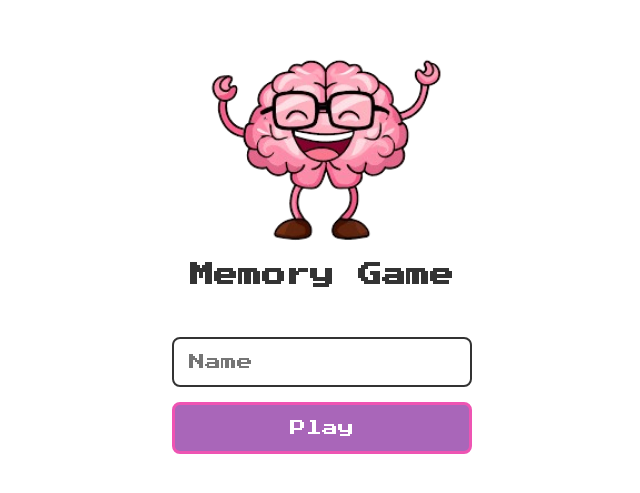
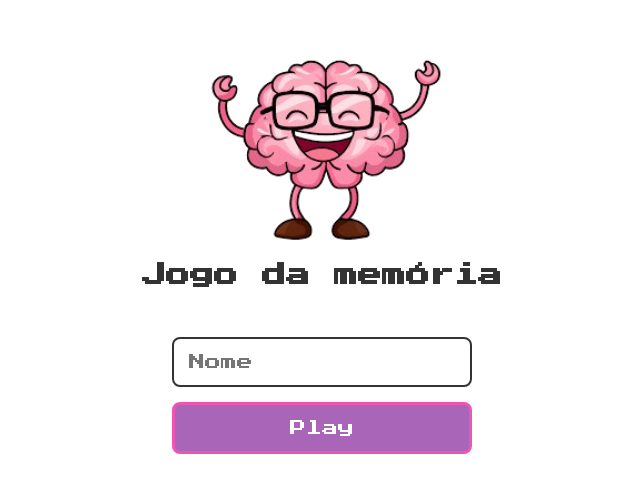
Before and after one commit to c-fonseca/jogo-memoria, a plain HTML site: page index.html in a window 1280 px wide. Shown: the part 167-660 px from the top of the page, without its empty margins (318-958 px from the left). Drawn offline with Linux system fonts and the light colour scheme.

Commit message:
Update index.html

```diff
--- a/index.html
+++ b/index.html
@@ -10,7 +10,7 @@
 
   <script defer src="./js/login.js"></script>
   <link rel="shortcut icon" href="./images/brain.png" type="image/x-icon">
-  <title>Memory Game | Login</title>
+  <title>Jogo da memória | Login</title>
 </head>
 
 <body>
@@ -20,10 +20,10 @@
     <div class="login__header">
 
       <img src="./images/cerebro.png" alt="brain icon">
-      <h1>Memory Game</h1>
+      <h1>Jogo da memória</h1>
     </div>
 
-    <input type="text" placeholder="Name" class="login__input">
+    <input type="text" placeholder="Nome" class="login__input">
     <button type="submit" class="login__button">Play</button>
 
   </form>
```
